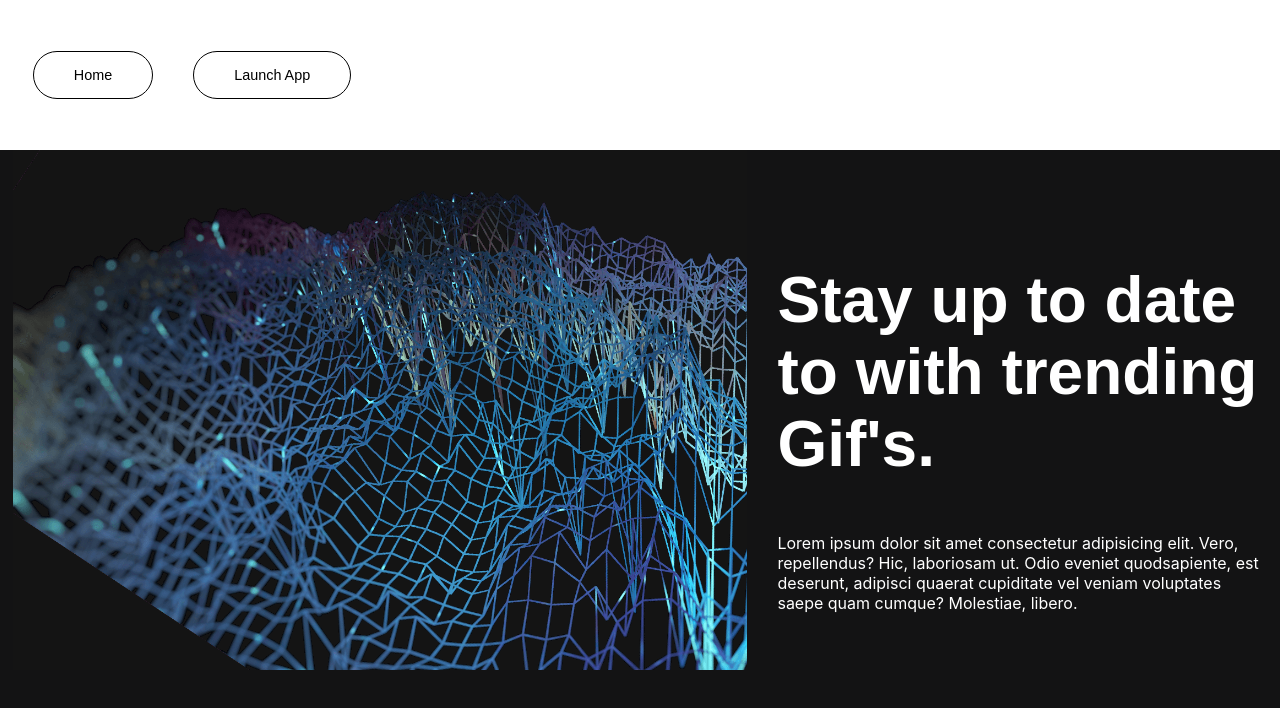
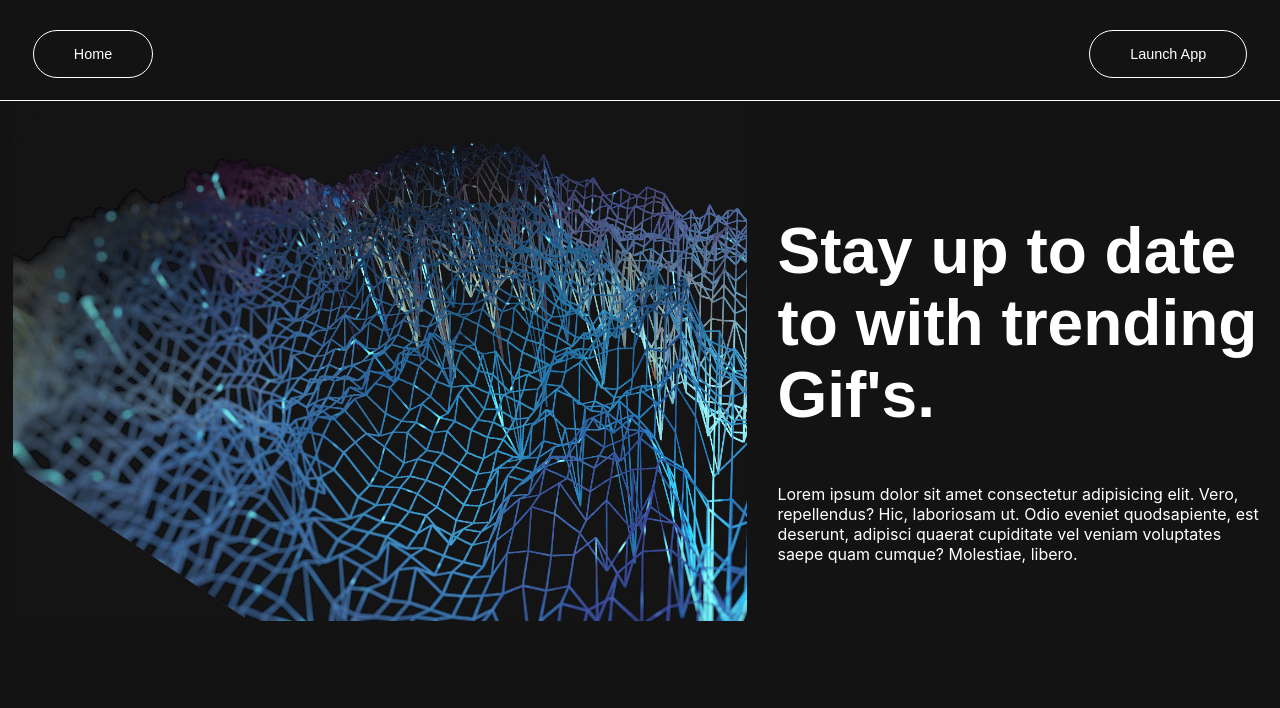
Before and after one commit to keilmart/react-giphy, a React (Create React App) app: page / in a window 1280 px wide. Shown: the top 708 px of the page. Built offline with nearby package versions, Linux system fonts and the light colour scheme.

Commit message:
removed all unused imported componeents

```diff
--- a/src/App.css
+++ b/src/App.css
@@ -52,9 +52,9 @@
   padding: 15px 40px;
   border-radius: 25px;
   margin: 30px 20px;
-  border: 1.5px solid;
-  background: white;
-  color: black;
+  border: 1.5px solid #FFFFFF;
+  background: #131314;
+  color: #FFFFFF;
 }
 
 .wrapper {
@@ -68,13 +68,14 @@
 }
 
 header {
-    height: 150px;
-    background-color: #fff;
+    height: 100px;
+    background-color: #131314;
     display: flex;
     flex-direction: row;
     justify-content: space-between;
     align-items: center;
     flex-wrap: wrap;
+    border-bottom: 1px solid #FFFFFF;
 }
 
 body {
@@ -134,4 +135,5 @@
 
 .buttonContainer {
   display: flex;
+  justify-content: space-between;
 }
--- a/src/App.js
+++ b/src/App.js
@@ -1,5 +1,4 @@
 import React, { Component } from "react";
-import Loader from 'react-loader-spinner'
 import Homepage from "./components/Homepage.js";
 import Results from "./components/Results.js";
 
@@ -31,20 +30,6 @@
     }
 
   render() {
-        if (this.state.loading) {
-      return (
-        <div class="loadScreen">
-          <Loader
-            type="MutatingDots"
-            color="#4f7cff"
-            secondaryColor="#f35163"
-            height={100}
-            width={100}
-            timeout={1500} //3 secs
-          />
-        </div>
-      );
-    }
   return (
     <React.Fragment>
       <header>
--- a/src/components/Results.js
+++ b/src/components/Results.js
@@ -1,9 +1,6 @@
 import React, { Component } from "react";
 import axios from "axios";
-import Loader from 'react-loader-spinner'
-import ScrollUpButton from "react-scroll-up-button";
-import { motion } from "framer-motion";
-import Container from 'react-bootstrap/Container';
+// import Loader from 'react-loader-spinner'
 import "../App.css";
 
 class Results extends Component {
@@ -47,47 +44,33 @@
 
 
     render() {
-        if (this.state.loading) {
-            return <div className="loadScreen"><Loader
-                type="Puff"
-                color="#ecbfea"
-                height={100}
-                width={100}
-                // timeout={3000} //3 secs
-            /></div>;
-        }
+        // if (this.state.loading) {
+        //     return <div className="loadScreen"><Loader
+        //         type="Puff"
+        //         color="#ecbfea"
+        //         height={100}
+        //         width={100}
+        //         // timeout={3000} //3 secs
+        //     /></div>;
+        // }
 
     return (
             <div className="Results">
                 <main>
-                    <Container fluid>
+                    <div className="container">
                         <ul className="wrapper container">
                             {this.state.giphyMainArray.map((giphysToRender) => {
                                 return (
-                                    <motion.div
-                                        whileHover={{ scale: 1.15 }}
-                                        whileTap={{ scale: 0.9, x: "-5px", y: "5px" }}
-                                        className="column"
-                                    >
                                         <li div key={giphysToRender.id} className="giphysStyle">
                                             <div className="imgHold">
                                                 <img src={giphysToRender.images.fixed_height.url} />
                                             </div>
                                             <h4>{giphysToRender.title}</h4>
                                         </li>
-                                    </motion.div>
                                 );
                             })}
                         </ul>
-                    </Container>
-                    <ScrollUpButton
-                        StopPosition={0}
-                        ShowAtPosition={150}
-                        EasingType="easeOutCubic"
-                        AnimationDuration={500}
-                        ContainerClassName="ScrollUpButton__Container"
-                        TransitionClassName="ScrollUpButton__Toggled"
-                    />
+                    </div>
                 </main>
             </div >
         );
```
